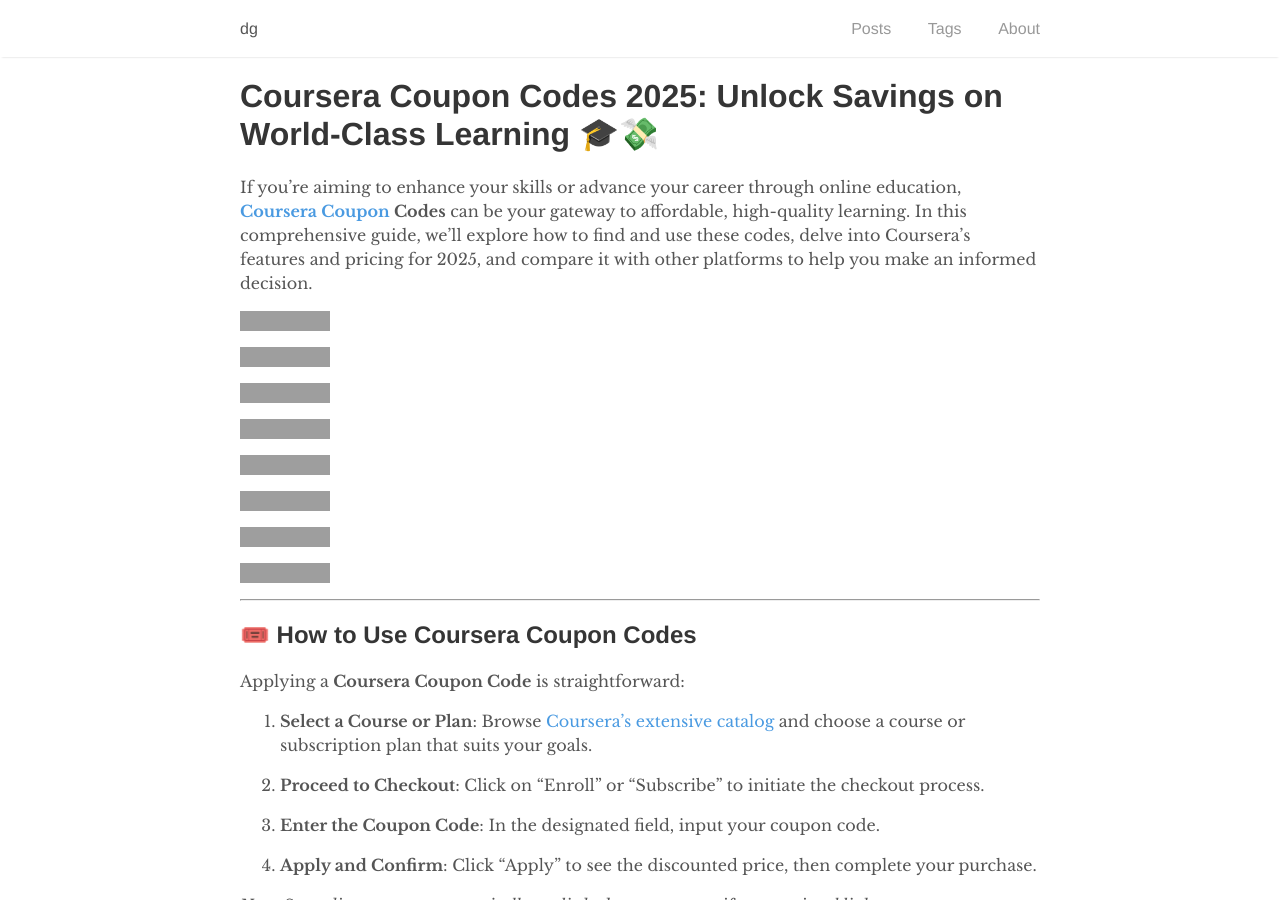
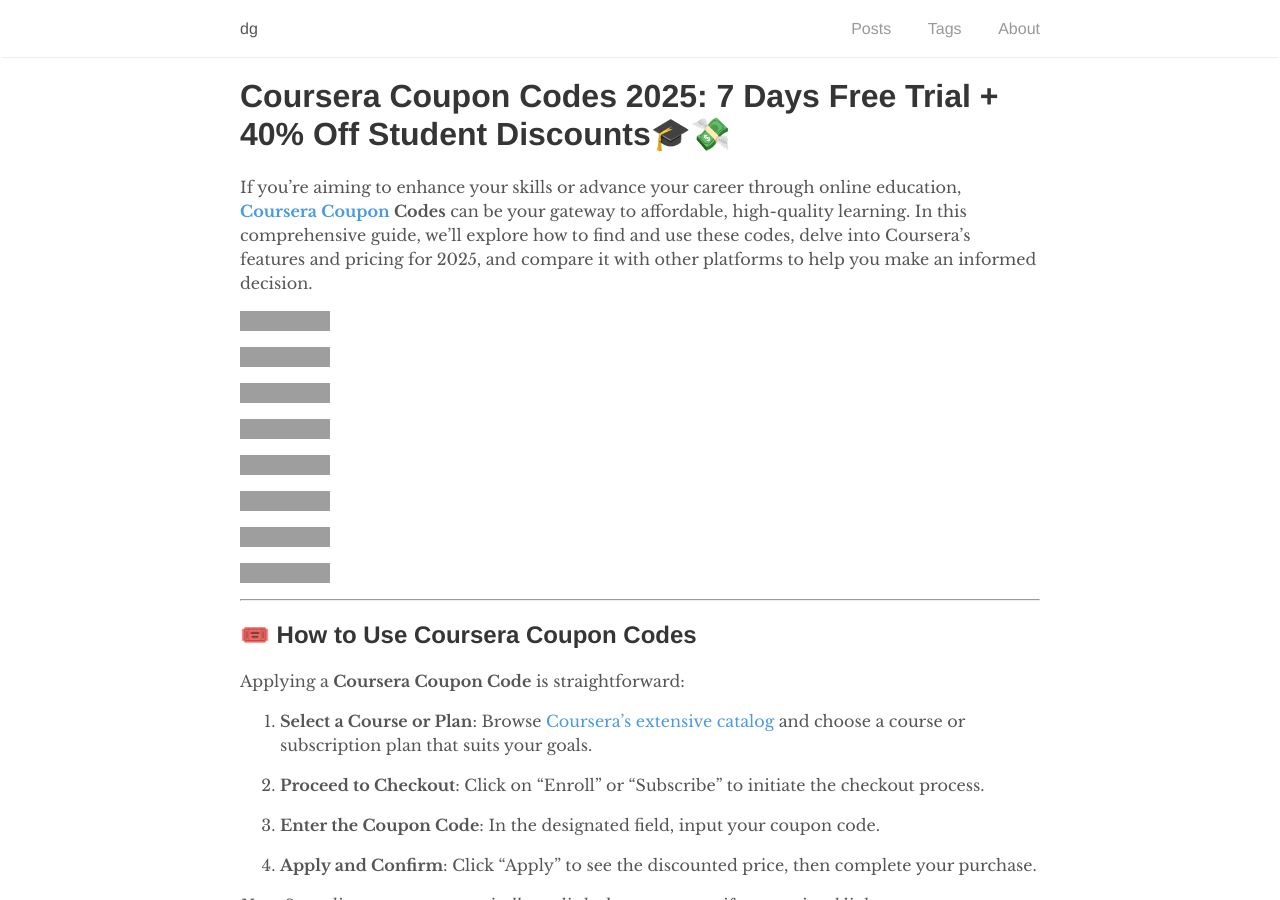
Before and after one commit to digiexe-official/dg, a Jekyll site: the page built from wp/coursera coupons.md, in a window 1280 px wide and 900 px high, cut to the strip 0-900 px from the top of the window. Built offline with Jekyll 4.4.1, drawn with Linux system fonts in a browser that asks for light colours; grey boxes are pictures that could not be loaded.

Commit message:
Update coursera coupons.md

```diff
--- a/wp/coursera coupons.md
+++ b/wp/coursera coupons.md
@@ -8,7 +8,7 @@ robots: index, follow
 permalink: /coursera-coupons/
 ---
 
-# Coursera Coupon Codes 2025: Unlock Savings on World-Class Learning 🎓💸
+# Coursera Coupon Codes 2025: 7 Days Free Trial + 40% Off Student Discounts🎓💸
 
 If you're aiming to enhance your skills or advance your career through online education, **[Coursera Coupon ](https://crowdmob.com/recommends/coursera/) Codes** can be your gateway to affordable, high-quality learning.
 In this comprehensive guide, we'll explore how to find and use these codes, delve into Coursera's features and pricing for 2025, and compare it with other platforms to
```
